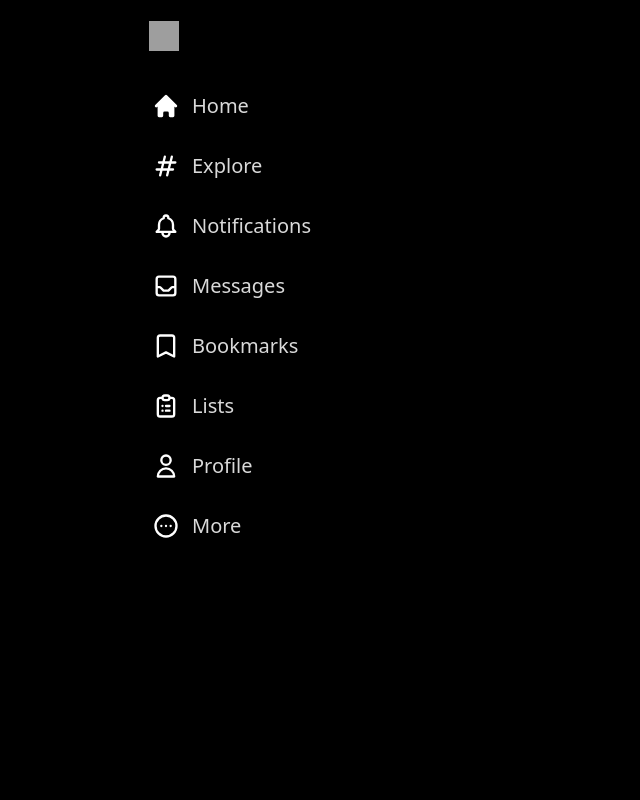
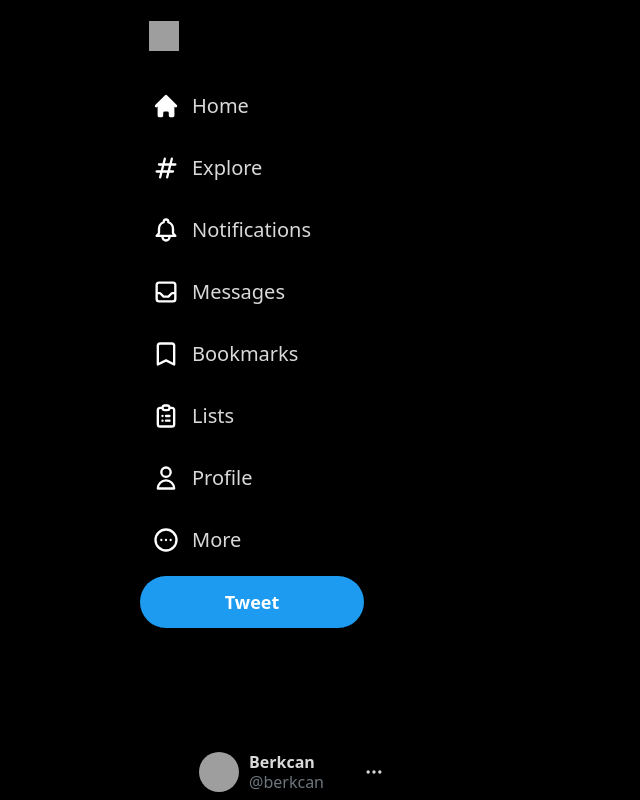
Before and after one commit to berkcanozbalci966/twitter-clone-next, a Next.js app: page / in a window 1280 px wide. Shown: the whole page, without its empty margins (0-640 px from the left). Built offline with nearby package versions, Linux system fonts and the light colour scheme; grey boxes are pictures that could not be loaded.

Commit message:
feat: sidebar completed

```diff
--- a/components/Sidebar.js
+++ b/components/Sidebar.js
@@ -15,10 +15,10 @@ import SidebarLink from "./SidebarLink";
 export default function Sidebar() {
   return (
     <div className="hidden sm:flex flex-col items-center xl:items-start xl:w-[340px] p-2 fixed h-full">
-      <div className="flex items-center justify-center w-14 h-14 hoverAnimation p-0 xl:ml-24 hover-animation">
+      <div className="flex items-center justify-center w-14 h-14 hoverAnimation p-0 xl:ml-24">
         <Image src="https://rb.gy/ogau5a" width={30} height={30} />
       </div>
-      <div className="space-y-2 5 mt-4 mb-2.5 xl:ml-24">
+      <div className="space-y-2.5 mt-4 mb-2.5 xl:ml-24">
         <SidebarLink text="Home" Icon={HomeIcon} active />
         <SidebarLink text="Explore" Icon={HashtagIcon} />
         <SidebarLink text="Notifications" Icon={BellIcon} />
@@ -28,6 +28,23 @@ export default function Sidebar() {
         <SidebarLink text="Profile" Icon={UserIcon} />
         <SidebarLink text="More" Icon={DotsCircleHorizontalIcon} />
       </div>
+      <button className="hidden xl:inline ml-auto bg-[#1d9bf0] text-white rounded-full w-56 h-[52px] text-lg font-bold shadow-md hover:bg-[#1a8cd8]">
+        Tweet
+      </button>
+      <div className="text-[#d9d9d9] flex items-center justify-center mt-auto hoverAnimation xl:ml-auto xl:-mr-5">
+        <img
+          src={
+            "https://avatars.githubusercontent.com/u/54132791?s=400&u=279884898037b7ee7c04697e885ba34dd6c0a679&v=4"
+          }
+          alt=""
+          className="h-10 w-10 rounded-full xl:mr-2.5"
+        />
+        <div className="hidden xl:inline leading-5">
+          <h4 className="font-bold">Berkcan</h4>
+          <p className="text-[#6e767d]">@berkcan</p>
+        </div>
+        <DotsHorizontalIcon className="h-5 hidden xl:inline ml-10" />
+      </div>
     </div>
   );
 }
--- a/components/SidebarLink.js
+++ b/components/SidebarLink.js
@@ -3,10 +3,12 @@ import React from "react";
 export default function SidebarLink({ Icon, text, activate }) {
   return (
     <div
-      className={`text-[#d9d9d9] flex items-center justify-center xl:justify-start text-xl space-x-3 hover-animation`}
+      className={`text-[#d9d9d9] flex items-center justify-center xl:justify-start text-xl space-x-3 hover-animation ${
+        activate && "font-bold"
+      } `}
     >
       <Icon className="h-7 text-white" />
-      <span>{text}</span>
+      <span className="hidden xl:inline">{text}</span>
     </div>
   );
 }
```
